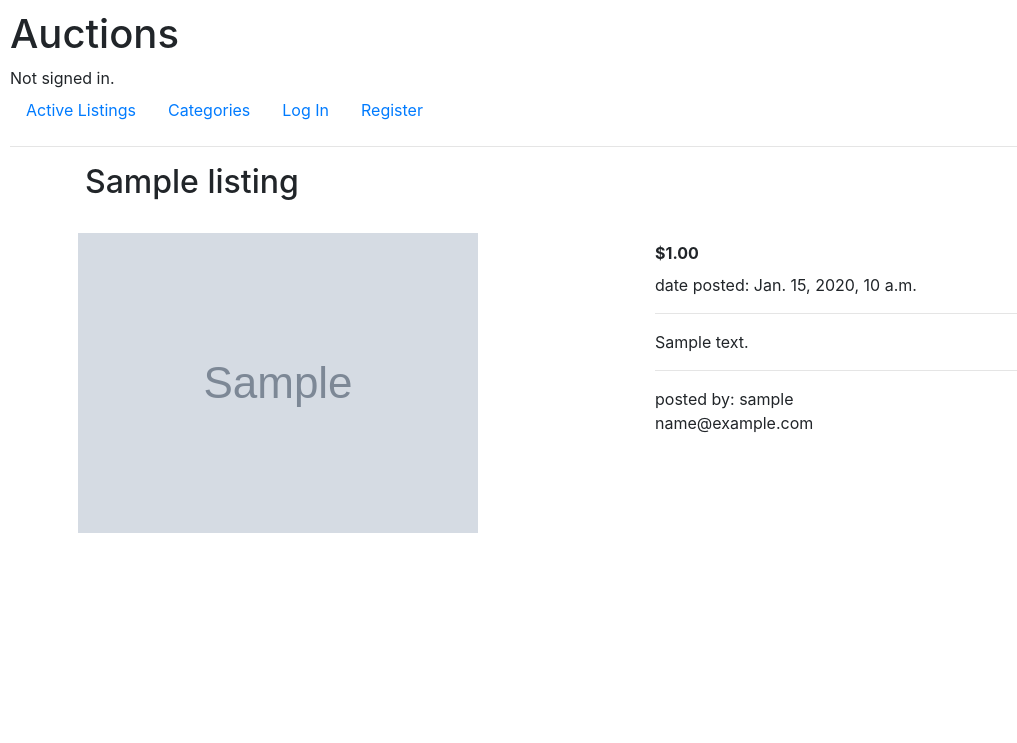
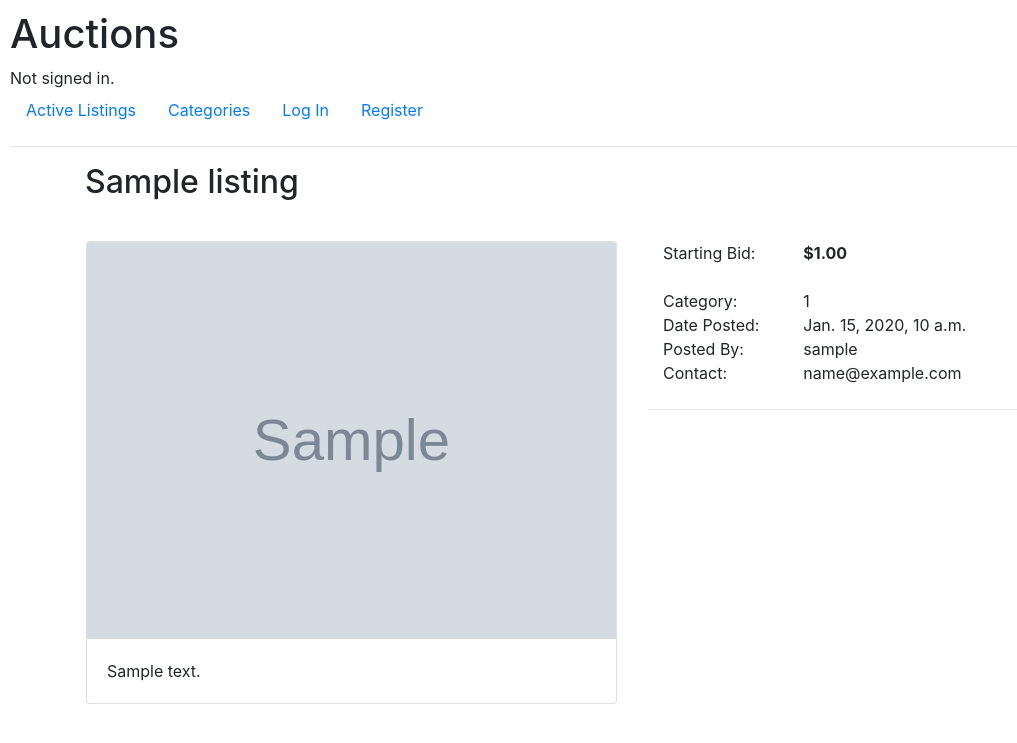
Before and after one commit to NHopewell/cs50-web-programming-with-python-and-javascript, a Django app: a page that uses week_4_SQL_Models_Migrations/commerce/auctions/templates/auctions/layout.html in a window 1280 px wide. Shown: the top 743 px of the page, without its empty margins (0-1017 px from the left). Run offline with Django 3.2, Linux system fonts and the light colour scheme; tables that the repository leaves empty hold one stand-in row (values such as "Sample post"); grey boxes marked "Sample" are stand-in pictures; some libraries are stand-ins or nearby versions.

Commit message:
styles watchlist and forms. refactors categories

```diff
--- a/week_4_SQL_Models_Migrations/commerce/auctions/templates/auctions/layout.html
+++ b/week_4_SQL_Models_Migrations/commerce/auctions/templates/auctions/layout.html
@@ -6,6 +6,9 @@
         <title>{% block title %}Auctions{% endblock %}</title>
         <link rel="stylesheet" href="https://stackpath.bootstrapcdn.com/bootstrap/4.4.1/css/bootstrap.min.css" integrity="sha384-Vkoo8x4CGsO3+Hhxv8T/Q5PaXtkKtu6ug5TOeNV6gBiFeWPGFN9MuhOf23Q9Ifjh" crossorigin="anonymous">
         <link href="{% static 'auctions/styles.css' %}" rel="stylesheet">
+
+        <!--font awesome-->
+        <script src="https://kit.fontawesome.com/ef90c6f2e7.js" crossorigin="anonymous"></script>
     </head>
     <body>
         <h1>Auctions</h1>
--- a/week_4_SQL_Models_Migrations/commerce/auctions/templates/auctions/listing.html
+++ b/week_4_SQL_Models_Migrations/commerce/auctions/templates/auctions/listing.html
@@ -13,41 +13,78 @@
 </div>
 <div class="container mb-4 mt-4 p-2">
     <div class="row">
-        <div class="col">
-            <img src="{{ listing.image.url }}">
+        <div class="col p-2">
+            <div class="container">
+                <div class="card">
+                    <img class="card-img-top" src="{{ listing.image.url }}">
+                    <div class="card-body">
+                      <p class="card-text">{{ listing.description }}</p>
+                    </div>
+                  </div>
+            </div>
         </div>
         <div class="col p-2">
-            <div class="mb-2">
-                <strong>${{ listing.starting_bid }}</strong>
-            </div>
-            <div>
-                date posted: {{ listing.date_posted }}
-            </div>
+
+            <div class="container mb-4">
+                <div class="row mb-4">
+                  <div class="col">Starting Bid:</div>
+                  <div class="col-9"><strong>${{ listing.starting_bid }}</strong></div>
+                </div>
+                <div class="row">
+                    <div class="col">Category:</div>
+                    <div class="col-9">{{ listing.category }}</div>
+                  </div>
+                <div class="row">
+                    <div class="col">Date Posted:</div>
+                    <div class="col-9">{{ listing.date_posted }}</div>
+                  </div>
+                  <div class="row">
+                    <div class="col">Posted By:</div>
+                    <div class="col-9">{{owner.username}}</div>
+                  </div>
+                  <div class="row">
+                    <div class="col">Contact:</div>
+                    <div class="col-9">{{owner.email}}</div>
+                  </div>
+              </div>
+
             <hr class="mr-4">
-            <div class="mt-2 mb-2">
-                {{ listing.description }}
-            </div>
-            <hr class="mr-4">
-            <div>
-                <div>posted by: {{owner.username}}</div>
-                <div>{{owner.email}}</div>
-            </div>
 
             {% if listing.owner_id == user.id %}
-            <div class="mt-4">
+            <div class="container mt-4">
                 <div><a class="btn btn-success mb-2" href="#">End this auction</a></div>
                 <div><a class="btn btn-danger" href="{% url 'delete_listing' listing.id %}">Remove auction</a></div>
 
             </div>
             {% elif request.user.is_authenticated %}
-            <div class="mt-4">
-                <a class="btn btn-primary mb-2" href="#">Place bid</a>
+            <div class="container mt-4">
+
+                <form class="form-inline mb-4" actions="{% url 'listing' listing.id %}" method="POST">
+                    {% csrf_token %}
+                    <div class="form-group mb-2">
+                      <input type="text" readonly class="form-control-plaintext"  value="Top bid: $">
+                    </div>
+                    <div class="form-group mx-sm-3 mb-2">
+                      <input type="text" class="form-control" placeholder="0.00">
+                    </div>
+                    <button type="submit" class="btn btn-primary mb-2" name="submit-bid">Place bid</button>
+                  </form>
                 <form actions="{% url 'listing' listing.id %}" method="POST">
                     {% csrf_token %}
                     {% if on_watchlist %}
-                        <input type="submit" value="remove from watchlist" class="btn btn-secondary mb-4">
+                        <div >
+                          <em>Remove from watchlist:</em>
+                          <button type="submit" class="btn btn-link" name="submit-watchlist">
+                            <i class="fas fa-times-circle fa-2x"></i>
+                            </button>
+                        </div>
                     {% else %}
-                        <input type="submit" value="add to watchlist" class="btn btn-secondary mb-4">
+                        <div>
+                            <em>Add to watchlist: </em>
+                            <button type="submit" class="btn btn-link" name="submit-watchlist">
+                                <i class="fas fa-glasses fa-2x"></i>
+                            </button>
+                        </div>
                     {% endif %}
                 </form>
             </div>
--- a/week_4_SQL_Models_Migrations/commerce/auctions/views.py
+++ b/week_4_SQL_Models_Migrations/commerce/auctions/views.py
@@ -8,6 +8,7 @@ from django.urls import reverse
 
 from .models import User, Listing, Watchlist, CATEGORY_CHOICES
 from .forms import NewListingForm
+from .helpers import get_listings_by_category, all_categories
 
 
 def index(request):
@@ -71,7 +72,7 @@ def register(request):
 
 def listing(request, listing_id):
 
-    if request.method == 'POST':
+    if request.method == 'POST' and 'submit-watchlist' in request.POST:
         already_on_watchlist = Watchlist.objects.filter(listing_id=listing_id, user_id=request.user.id)
         if not already_on_watchlist:
             watchlist_item = Watchlist(listing_id=listing_id, user_id=request.user.id)
@@ -92,6 +93,8 @@ def listing(request, listing_id):
                 "owner": owner,
                 "on_watchlist": False
             })
+    elif request.method == 'POST' and 'submit-bid' in request.POST:
+        pass
     else:
         listing = Listing.objects.get(pk=listing_id)
         owner = User.objects.get(pk=listing.owner_id)
@@ -158,13 +161,7 @@ def watchlist(request):
 
 def categories(request):
 
-    all_categories = ['Art & Collectibles', 'Clothing',
-        'Electronics', 'Health & Beauty', 'Home & Yard',
-        'Jewellery', 'Sporting Goods']
-
-    category_listings = [Listing.objects.filter(category=cat) for cat in all_categories]
-
-    categories = dict(zip(all_categories, category_listings))
+    categories = all_categories(Listing)
 
     return render(request, "auctions/categories.html", {
         "categories": categories
@@ -173,11 +170,9 @@ def categories(request):
 
 def category(request, category):
 
-    for (k,v) in CATEGORY_CHOICES:
-        if v == category:
-            listings = Listing.objects.filter(category=k)
+    category, listings = get_listings_by_category(Listing, category)
 
-            return render(request, "auctions/category.html", {
-                "category": category,
-                "listings": listings
-            })
+    return render(request, "auctions/category.html", {
+        "category": category,
+        "listings": listings
+    })
```
Also changed, not shown: week_4_SQL_Models_Migrations/commerce/auctions/helpers.py (added, +21 -0 lines).
